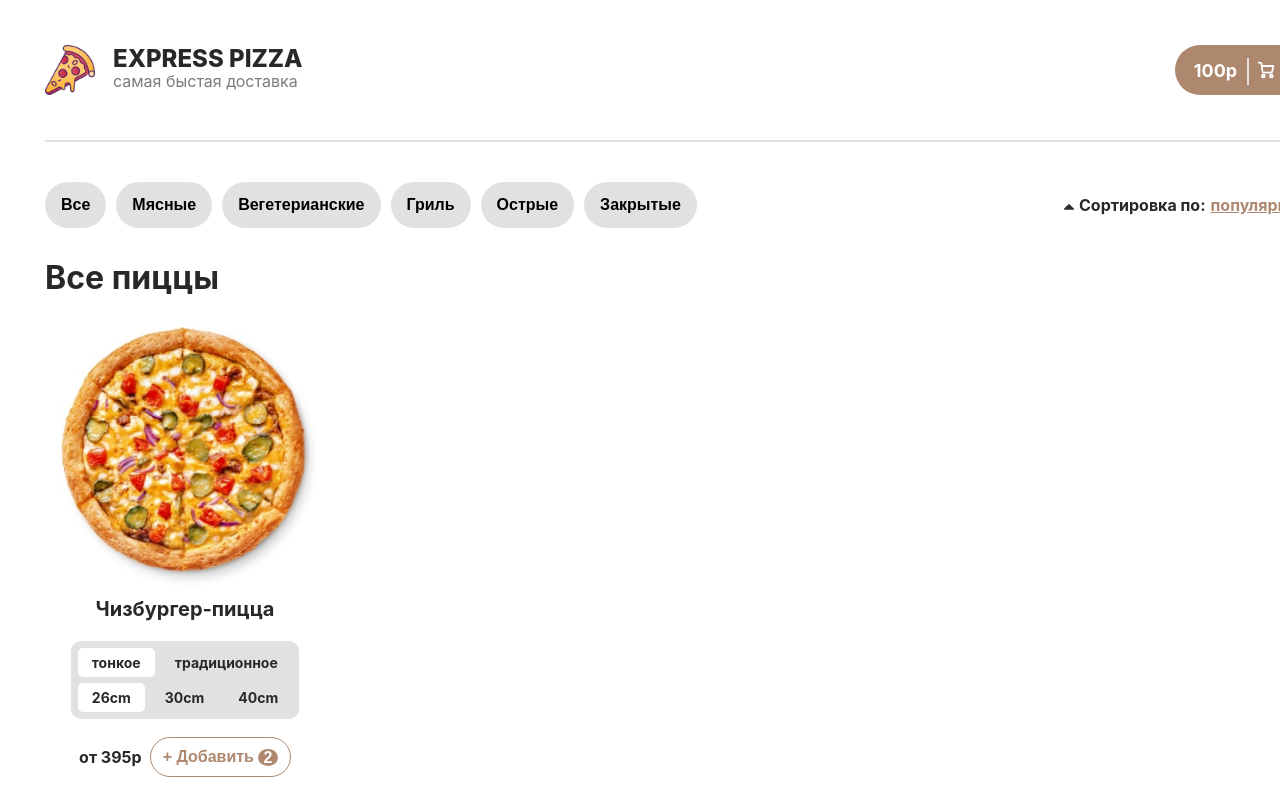
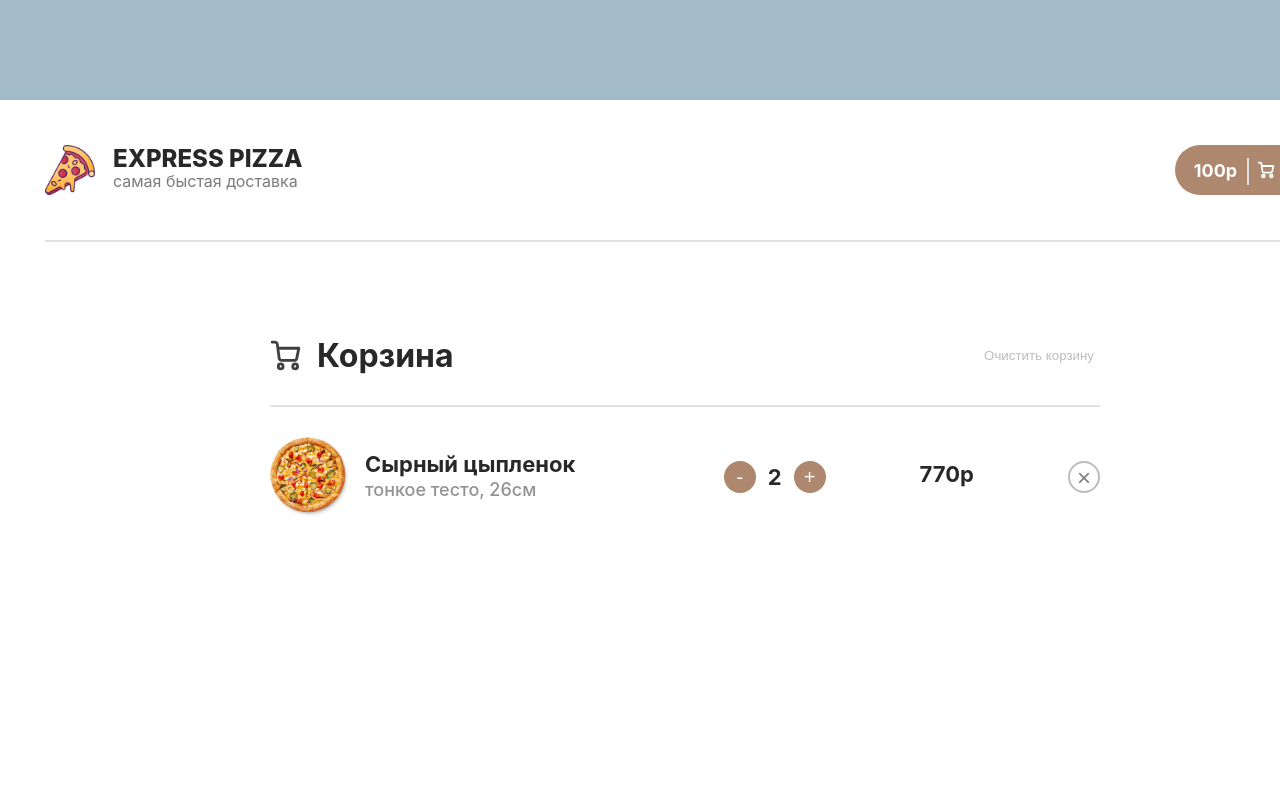
Before and after one commit to TwiDef/express-pizza, a React (Create React App) app: page / in a window 1280 px wide. Shown: the top 800 px of the page. Built offline with nearby package versions, Linux system fonts and the light colour scheme.

Commit message:
nearly done cart-page structure/done cart-item

```diff
--- a/src/App.js
+++ b/src/App.js
@@ -1,13 +1,16 @@
 import React from 'react';
 import './App.scss';
 import Header from './components/header/Header';
-import PizzaList from './components/pizza-list/PizzaList';
+import MainPage from './components/pages/mainPage/MainPage';
+import CartPage from './components/pages/cartPage/CartPage';
+
 
 function App() {
     return (
         <div className="App">
             <Header />
-            <PizzaList />
+            {/* <MainPage /> */}
+            <CartPage />
         </div>
     );
 }
--- a/src/App.scss
+++ b/src/App.scss
@@ -1,7 +1,6 @@
 .App {
     max-width: 1340px;
     width: 100%;
-    height: 100vh;
     margin: 0 auto;
     padding: 0 45px;
     background-color: #fff;
--- /dev/null
+++ b/src/components/cart/Cart.jsx
@@ -0,0 +1,38 @@
+import React from 'react';
+import cartIcon from './../../assets/img/cart.svg';
+import pizzaItem from './../../assets/img/pizza-item.png';
+import './Cart.scss';
+
+const Cart = (props) => {
+    return (
+        <div className='cart'>
+            <div className="cart-header">
+                <div className="cart-header__title">
+                    <img src={cartIcon} alt="cart" />
+                    <h5>Корзина</h5>
+                </div>
+                <button className='cart-header__remove'>Очистить корзину</button>
+            </div>
+            <div className="cart-item">
+                <div className="cart-item__about">
+                    <img src={pizzaItem} alt="pizzalogo" className="cart-item__img" />
+                    <div className="cart-item__info">
+                        <p className="cart-item__title">Сырный цыпленок</p>
+                        <p className="cart-item__type">тонкое тесто, 26см</p>
+                    </div>
+                </div>
+                <div className="cart-item__set">
+                    <div className='cart-item__quantity'>
+                        <button>-</button>
+                        <span className='cart-item__quantity-num'>2</span>
+                        <button>+</button>
+                    </div>
+                    <p className='cart-item__price'>770p</p>
+                    <button className='cart-item__delete'>&times;</button>
+                </div>
+            </div>
+        </div>
+    );
+}
+
+export default Cart;
--- /dev/null
+++ b/src/components/cart/Cart.scss
@@ -0,0 +1,130 @@
+@import './../colors.scss';
+
+.cart {
+    margin: 0 auto;
+    max-width: 830px;
+    width: 100%;
+    padding-top: 94px;
+
+    &-header {
+        display: flex;
+        justify-content: space-between;
+        align-items: center;
+        margin-bottom: 30px;
+    }
+
+    &-header__title {
+        display: flex;
+        align-items: center;
+        gap: 16px;
+
+        h5 {
+            font-size: 32px;
+            font-weight: 700;
+        }
+    }
+
+    &-header__remove {
+        background: none;
+        border: none;
+        color: $grey;
+        opacity: .5;
+        cursor: pointer;
+    }
+}
+
+.cart-item {
+    display: flex;
+    justify-content: space-between;
+    align-items: center;
+    border-top: 2px solid $lightgrey;
+    padding: 30px 0 30px;
+
+    &__about {
+        display: flex;
+        align-items: center;
+        gap: 15px;
+        line-height: 26px;
+    }
+
+    &__img {
+        width: 80px;
+        height: 80px;
+    }
+
+    &__title {
+        font-size: 22px;
+        font-weight: 700;
+    }
+
+    &__type {
+        font-size: 18px;
+        font-weight: 500;
+        opacity: .5;
+    }
+
+    &__set {
+        display: flex;
+        gap: 94px;
+    }
+
+    &__quantity {
+        display: flex;
+        align-items: center;
+        gap: 12px;
+
+        button {
+            width: 32px;
+            height: 32px;
+            background-color: $wood;
+            border: none;
+            color: $white;
+            font-size: 20px;
+            border-radius: 50%;
+            display: flex;
+            justify-content: center;
+            align-items: center;
+            cursor: pointer;
+            transition: all .2s;
+
+            &:hover {
+                scale: 1.1;
+            }
+
+            &:active {
+                scale: 1;
+            }
+        }
+
+        &-num {
+            font-size: 22px;
+            font-weight: 700;
+        }
+    }
+
+    &__price {
+        font-size: 22px;
+        font-weight: 700;
+    }
+
+    &__delete {
+        border: 2px solid $grey;
+        border-radius: 50%;
+        background: none;
+        font-size: 24px;
+        opacity: .5;
+        height: 32px;
+        width: 32px;
+        cursor: pointer;
+        transition: all .2s;
+
+        &:hover {
+            background-color: $grey;
+            color: $white;
+        }
+
+        &:active {
+            scale: 0.9;
+        }
+    }
+}
--- /dev/null
+++ b/src/components/pages/cartPage/CartPage.js
@@ -0,0 +1,13 @@
+import React from 'react';
+import './CartPage.scss';
+import Cart from '../../cart/Cart';
+
+const CartPage = (props) => {
+    return (
+        <div className='cartPage'>
+            <Cart />
+        </div>
+    );
+}
+
+export default CartPage;
--- /dev/null
+++ b/src/components/pages/cartPage/CartPage.scss
@@ -0,0 +1,3 @@
+.cartPage {
+    height: 100vh;
+}
--- /dev/null
+++ b/src/components/pages/mainPage/MainPage.js
@@ -0,0 +1,13 @@
+import React from 'react';
+import PizzaList from '../../pizza-list/PizzaList';
+import './MainPage.scss';
+
+const MainPage = (props) => {
+    return (
+        <div className='mainPage'>
+            <PizzaList />
+        </div>
+    );
+}
+
+export default MainPage;
--- /dev/null
+++ b/src/components/pages/mainPage/MainPage.scss
@@ -0,0 +1,3 @@
+.mainPage {
+    padding-bottom: 100px;
+}
--- a/src/components/pizza-list/PizzaList.jsx
+++ b/src/components/pizza-list/PizzaList.jsx
@@ -8,7 +8,17 @@ const PizzaList = (props) => {
         <div className='pizzaList'>
             <SortItems />
             <h2>Все пиццы</h2>
-            <PizzaCard />
+            <div className="pizzaCards">
+                <PizzaCard />
+                <PizzaCard />
+                <PizzaCard />
+                <PizzaCard />
+                <PizzaCard />
+                <PizzaCard />
+                <PizzaCard />
+                <PizzaCard />
+            </div>
+
         </div>
     );
 }
--- a/src/components/pizza-list/PizzaList.scss
+++ b/src/components/pizza-list/PizzaList.scss
@@ -7,3 +7,9 @@
         margin: 30px 0;
     }
 }
+
+.pizzaCards {
+    display: grid;
+    grid-template-columns: repeat(4, 1fr);
+    row-gap: 60px;
+}
--- a/src/index.scss
+++ b/src/index.scss
@@ -94,7 +94,9 @@ body {
   -webkit-font-smoothing: antialiased;
   -moz-osx-font-smoothing: grayscale;
   background-color: $echoblue;
-  height: 100vh;
+  padding: 100px 0 100px;
+  max-height: auto;
+  height: 100%;
 }
 
 code {
```
Also changed, not shown: src/assets/img/cart.svg (added).
